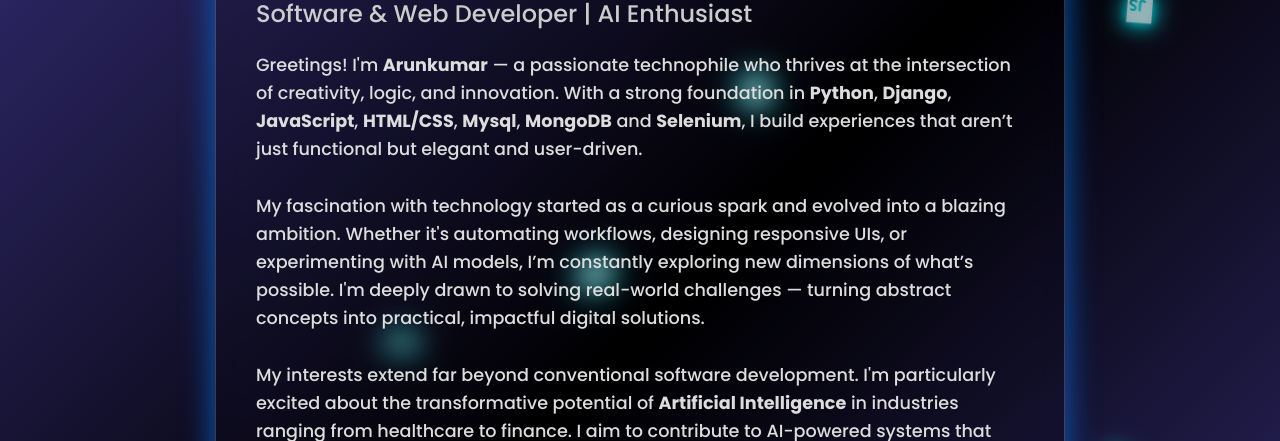
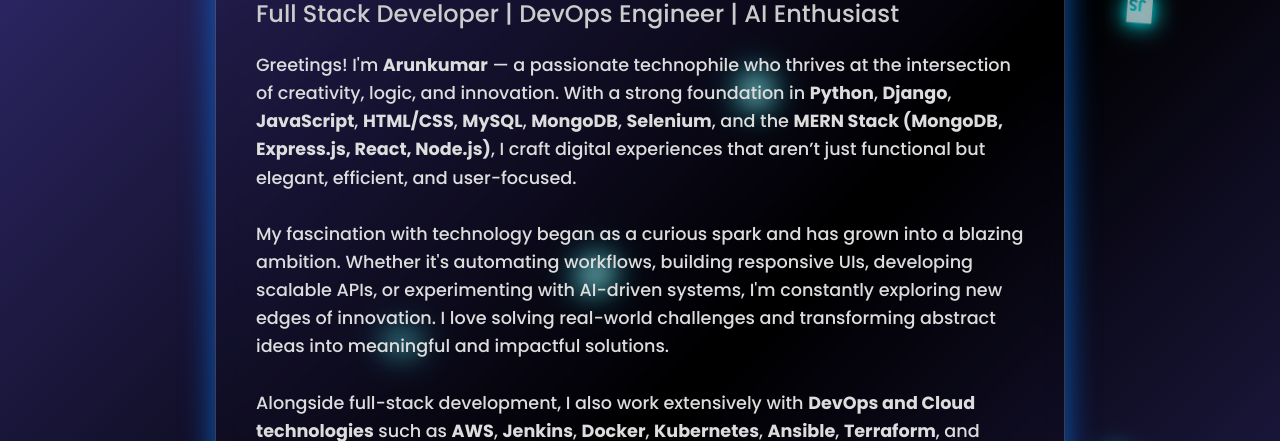
Before and after one commit to ArunkumarM519/Protfolio, a plain HTML site: page about.html in a window 1280 px wide. Shown: the part 135-576 px from the top of the page. Drawn offline with Linux system fonts and the light colour scheme.

Commit message:
about changed

```diff
--- a/about.html
+++ b/about.html
@@ -120,19 +120,40 @@
 
   <div class="about-container">
 <h1>Arunkumar</h1>
-    <h2>Software & Web Developer | AI Enthusiast</h2>
+<h2>Full Stack Developer | DevOps Engineer | AI Enthusiast</h2>
 <p>
-    Greetings! I'm <strong>Arunkumar</strong> — a passionate technophile who thrives at the intersection of creativity, logic, and innovation. With a strong foundation in <strong>Python</strong>, <strong>Django</strong>, <strong>JavaScript</strong>, <strong>HTML/CSS</strong>, <strong>Mysql</strong>, <strong>MongoDB</strong> and <strong>Selenium</strong>, I build experiences that aren’t just functional but elegant and user-driven.
+  Greetings! I'm <strong>Arunkumar</strong> — a passionate technophile who thrives at the intersection of creativity, logic, and innovation.
+  With a strong foundation in <strong>Python</strong>, <strong>Django</strong>, <strong>JavaScript</strong>, <strong>HTML/CSS</strong>, <strong>MySQL</strong>,
+  <strong>MongoDB</strong>, <strong>Selenium</strong>, and the <strong>MERN Stack (MongoDB, Express.js, React, Node.js)</strong>,
+  I craft digital experiences that aren’t just functional but elegant, efficient, and user-focused.
   <br><br>
-    My fascination with technology started as a curious spark and evolved into a blazing ambition. Whether it's automating workflows, designing responsive UIs, or experimenting with AI models, I’m constantly exploring new dimensions of what’s possible. I'm deeply drawn to solving real-world challenges — turning abstract concepts into practical, impactful digital solutions.
+
+  My fascination with technology began as a curious spark and has grown into a blazing ambition. Whether it's automating workflows,
+  building responsive UIs, developing scalable APIs, or experimenting with AI-driven systems, I'm constantly exploring new edges of innovation.
+  I love solving real-world challenges and transforming abstract ideas into meaningful and impactful solutions.
   <br><br>
-    My interests extend far beyond conventional software development. I'm particularly excited about the transformative potential of <strong>Artificial Intelligence</strong> in industries ranging from healthcare to finance. I aim to contribute to AI-powered systems that learn, adapt, and elevate human potential.
+
+  Alongside full-stack development, I also work extensively with <strong>DevOps and Cloud technologies</strong> such as
+  <strong>AWS</strong>, <strong>Jenkins</strong>, <strong>Docker</strong>, <strong>Kubernetes</strong>, <strong>Ansible</strong>,
+  <strong>Terraform</strong>, and <strong>Linux</strong>.
+  From setting up CI/CD pipelines to orchestrating containers to hosting multiple websites and deploying highly available systems,
+  I enjoy bridging the gap between development and operations with automation and scalability.
   <br><br>
-    Every line of code I write carries my dedication to performance, precision, and beauty. I believe in clean architecture, seamless user experiences, and continuous learning. The journey of a developer never ends — and that's exactly what fuels me every day.
+
+  My interests extend into the transformative potential of <strong>Artificial Intelligence</strong> — especially in sectors like healthcare,
+  finance, and automation. I aspire to build intelligent systems that learn, adapt, and elevate human capabilities.
   <br><br>
-    Outside the code editor, I’m a problem solver, a design thinker, and someone who believes that tech — when built right — has the power to make lives better, easier, and more meaningful.
+
+  Every line of code I write reflects my commitment to <strong>clean architecture</strong>, <strong>performance</strong>, and
+  <strong>precision</strong>. Technology, for me, is more than a craft — it’s a space to create, solve, and leave an impact.
+  The journey of a developer never ends, and that endless learning is what fuels me every day.
   <br><br>
-    Let's innovate, automate, and elevate — together.
+
+  Outside the editor, I’m a problem solver, a design thinker, and someone who believes that when technology is crafted with intention,
+  it has the power to make life smarter, simpler, and more meaningful.
+  <br><br>
+
+  Let's innovate boldly, automate smartly, and elevate possibilities — together.
 </p>
   </div>
 </body>
```
Lines whose indentation alone changed are shown as unchanged.
